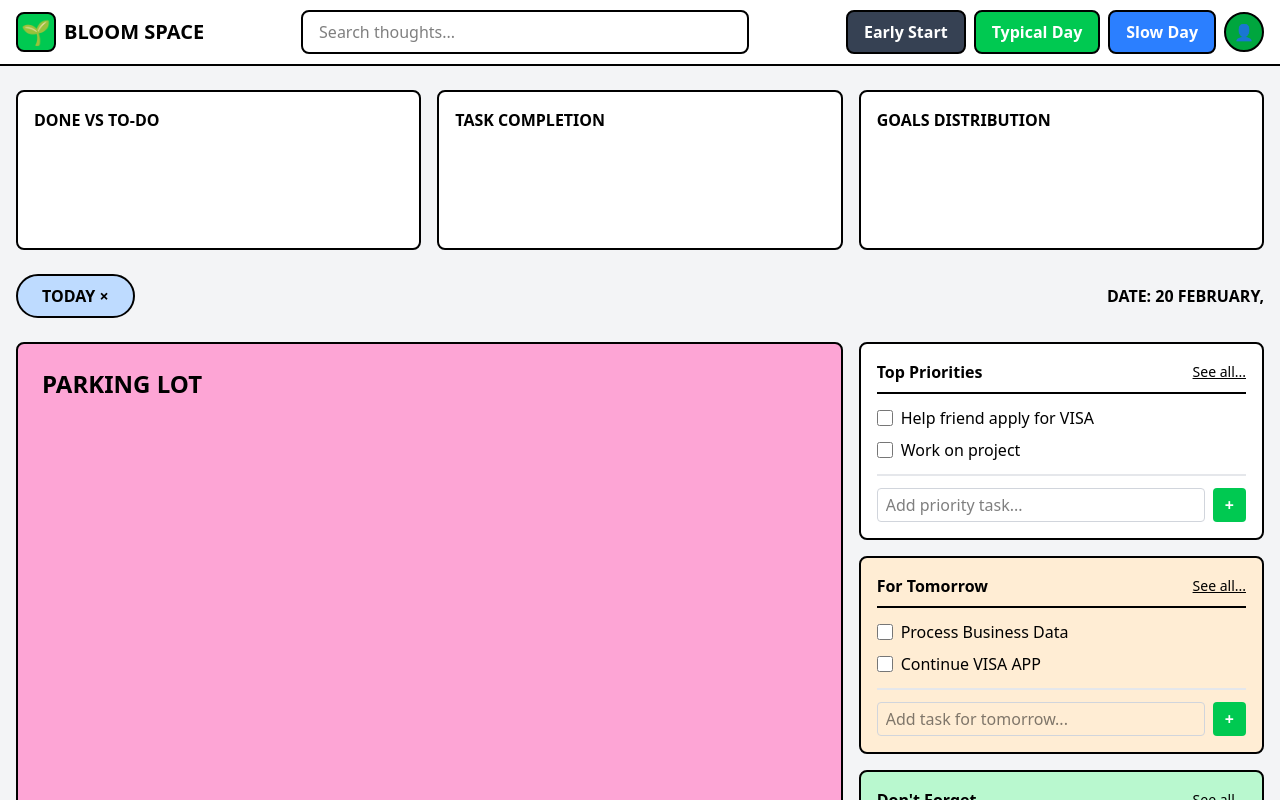
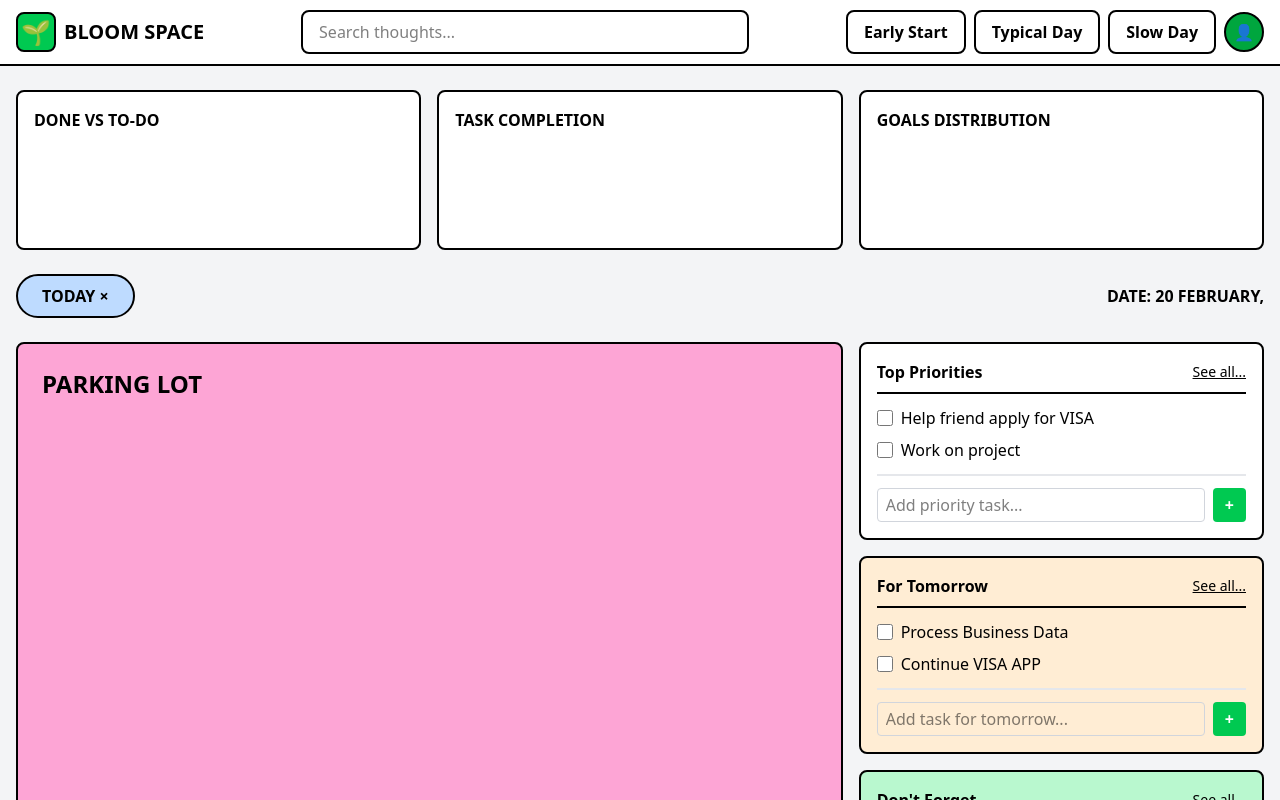
Before and after one commit to HosnyYousef/bloom-workload-engine, a React (Vite) app in the folder bloomspaceapp/frontend/: page / in a window 1280 px wide. Shown: the top 800 px of the page. Built offline with nearby package versions, Linux system fonts and the light colour scheme.

Commit message:
navbar clickable items

```diff
--- a/bloomspaceapp/frontend/src/components/Navbar.jsx
+++ b/bloomspaceapp/frontend/src/components/Navbar.jsx
@@ -1,6 +1,6 @@
 import React from 'react'
 
-const Navbar = () => {
+const Navbar = ({ energyLevel, onEnergyChange }) => {
   return (
     <nav className="bg-white border-b-2 border-black">
       <div className="max-w-7xl mx-auto px-4">
@@ -24,13 +24,33 @@ const Navbar = () => {
 
           {/* Buttons */}
           <div className="flex items-center gap-2">
-            <button className="px-4 py-2 bg-gray-700 text-white border-2 border-black rounded-lg font-bold">
+            <button
+              onClick={() => onEnergyChange('early')}
+              className={`px-4 py-2 border-2 border-black rounded-lg font-bold transition-colors ${
+                energyLevel === 'early'
+                ? 'bg-gray-700 text-white'
+                : 'bg-white hover:bg-gray-100'
+              }`}>
               Early Start
             </button>
-            <button className="px-4 py-2 bg-green-500 text-white border-2 border-black rounded-lg font-bold">
+            <button
+              onClick={() => onEnergyChange('typical')}
+            className={`px-4 py-2 border-2 border-black rounded-lg font-bold transition-colors ${
+                energyLevel === 'typical'
+                  ? 'bg-green-500 text-white'
+                  : 'bg-white hover:bg-gray-100'
+              }`}
+            >
               Typical Day
             </button>
-            <button className="px-4 py-2 bg-blue-500 text-white border-2 border-black rounded-lg font-bold">
+            <button
+              onClick={() => onEnergyChange('slow')}
+              className={`px-4 py-2 border-2 border-black rounded-lg font-bold transition-colors ${
+                energyLevel === 'slow'
+                  ? 'bg-blue-500 text-white'
+                  : 'bg-white hover:bg-gray-100'
+              }`}
+            >
               Slow Day
             </button>
             <div className="w-10 h-10 bg-green-600 border-2 border-black rounded-full flex items-center justify-center">
```
